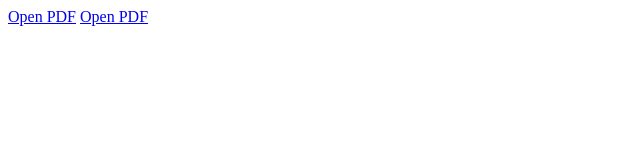
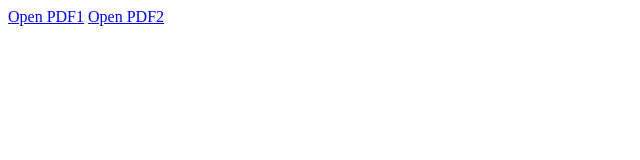
Before and after one commit to JASTI-KARTHIKEYA/PEDDA-BALASIKSHA, a plain HTML site: page index.html in a window 1280 px wide. Shown: the full height of the page, 0-640 px from the left. Drawn offline with Linux system fonts and the light colour scheme.

Commit message:
Update index.html

```diff
--- a/index.html
+++ b/index.html
@@ -4,7 +4,7 @@
     <title>Open PDF</title>
 </head>
 <body>
-    <a href="Pedda_Bala_Siksha.pdf" target="_blank">Open PDF</a>
-     <a href="Vemana Padyalu.pdf" target="_blank">Open PDF</a>
+    <a href="Pedda_Bala_Siksha.pdf" target="_blank">Open PDF1</a>
+     <a href="Vemana_Padyalu.pdf" target="_blank">Open PDF2</a>
 </body>
 </html>
```
